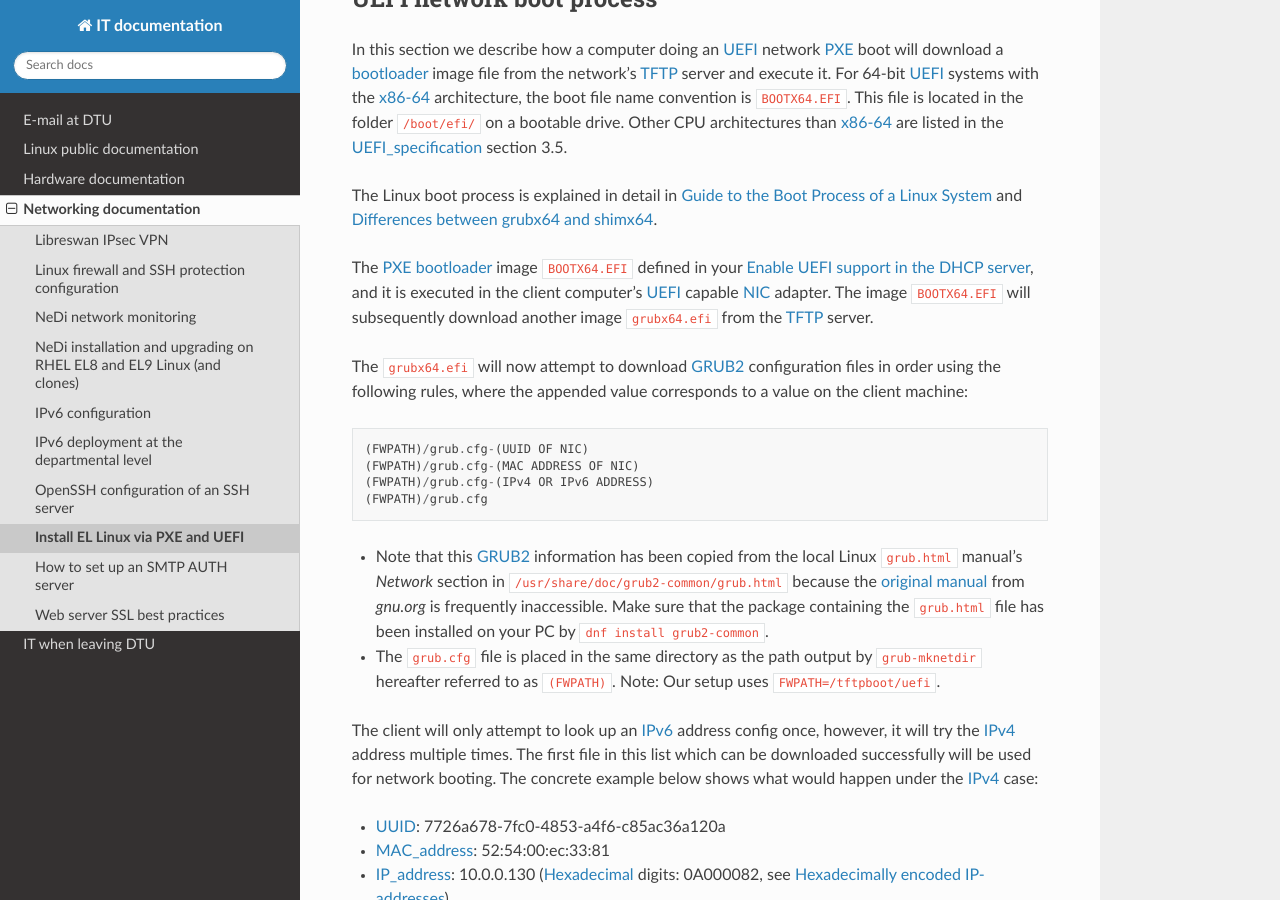
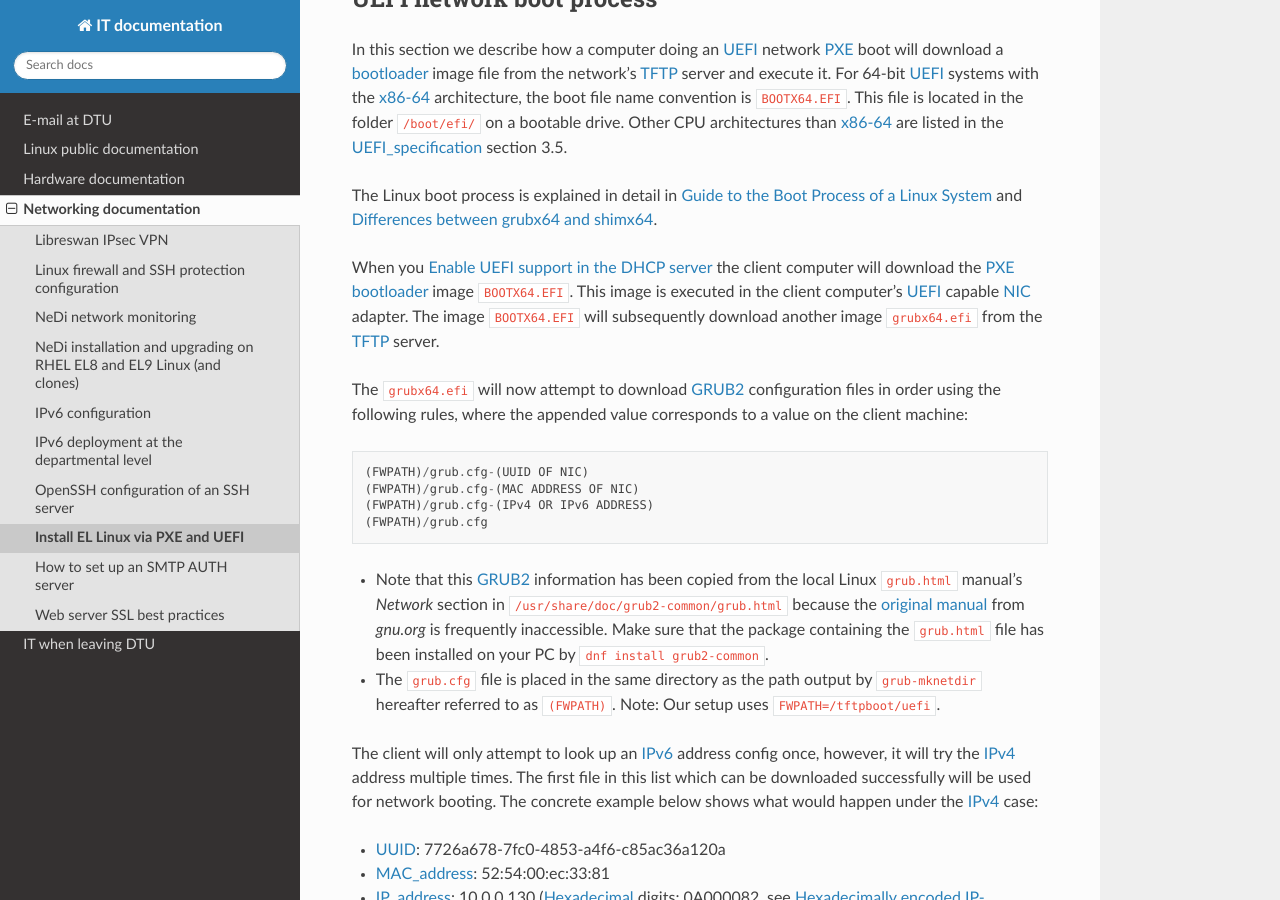
Before and after one commit to OleHolmNielsen/ITwiki, a Sphinx documentation site: the page built from docs/PXE_and_UEFI.rst, in a window 1280 px wide and 900 px high, scrolled down 1279 px. Built offline with Sphinx 7.4.7 and the Read the Docs theme 3.1.0, drawn with Linux system fonts in a browser that asks for light colours.

Commit message:
Minor edit

```diff
--- a/docs/PXE_and_UEFI.rst
+++ b/docs/PXE_and_UEFI.rst
@@ -52,8 +52,9 @@ The Linux boot process is explained in detail in
 `Guide to the Boot Process of a Linux System <https://www.baeldung.com/linux/boot-process>`_
 and `Differences between grubx64 and shimx64 <https://www.baeldung.com/linux/grubx64-vs-shimx64>`_.
 
-The PXE_ bootloader_ image ``BOOTX64.EFI`` defined in your :ref:`DHCP_server_UEFI_configuration`,
-and it is executed in the client computer's UEFI_ capable NIC_ adapter.
+When you :ref:`DHCP_server_UEFI_configuration` the client computer will download
+the PXE_ bootloader_ image ``BOOTX64.EFI``.
+This image is executed in the client computer's UEFI_ capable NIC_ adapter.
 The image ``BOOTX64.EFI`` will subsequently download another image ``grubx64.efi`` from the TFTP_ server.
 
 The ``grubx64.efi`` will now attempt to download GRUB2_ configuration files in order using the following rules,
```
